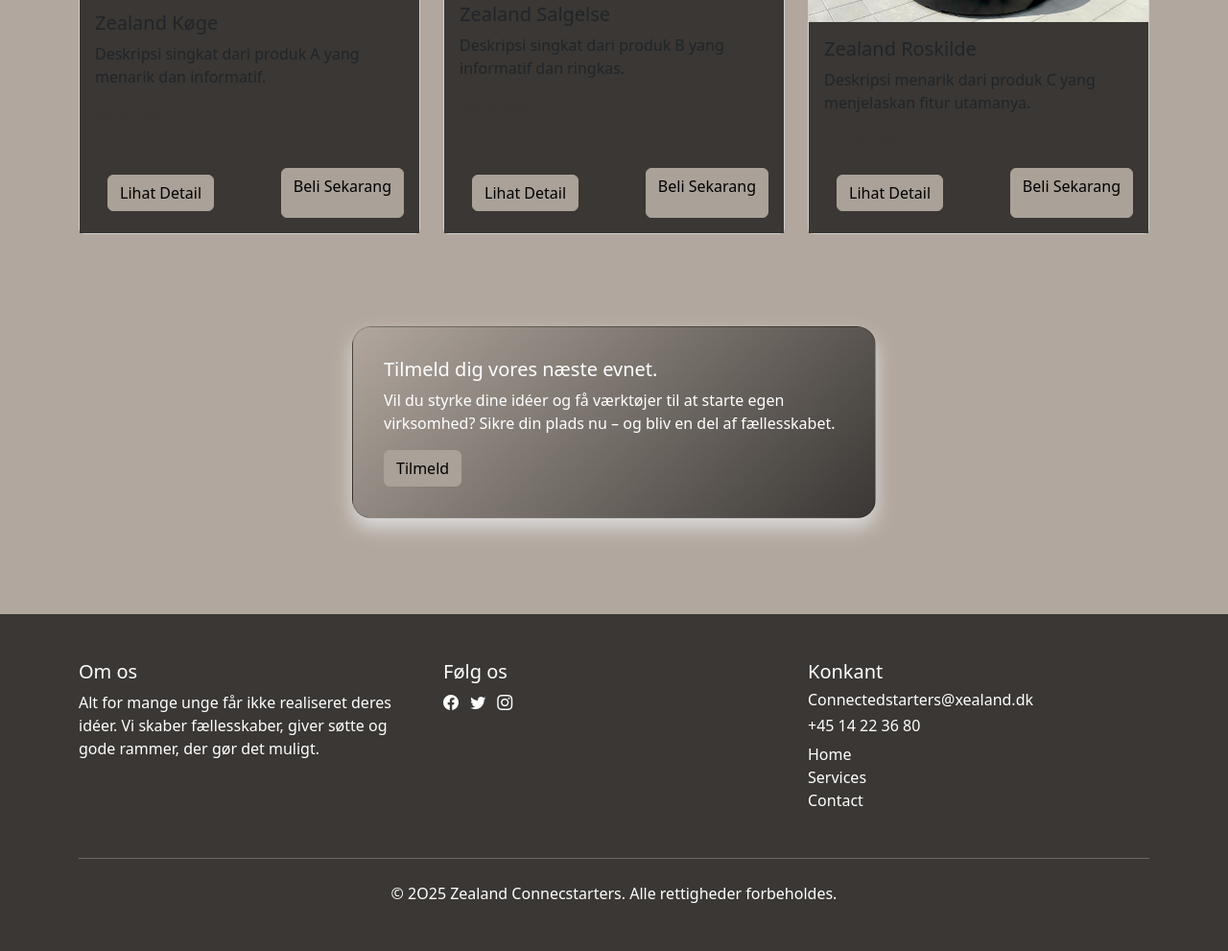
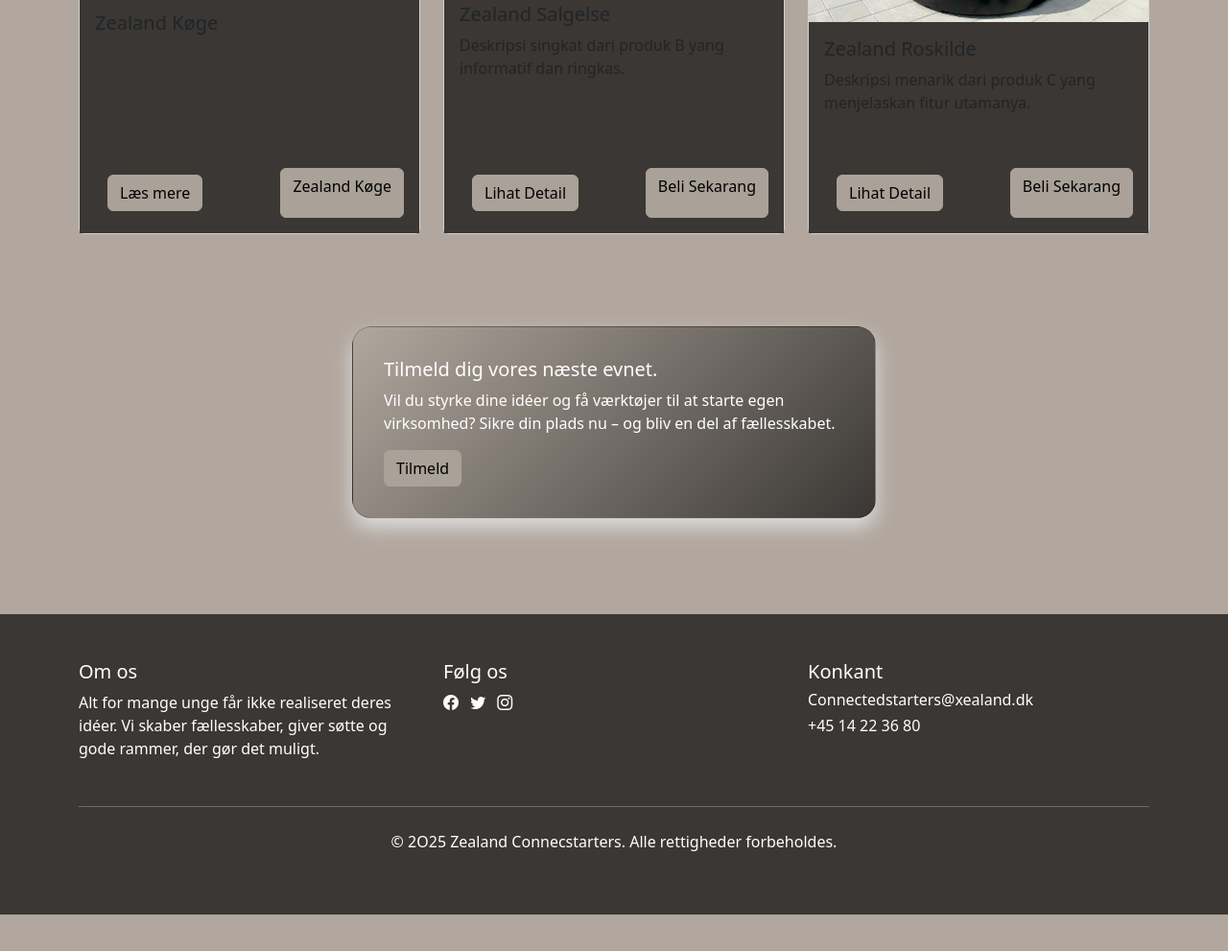
Before and after one commit to CarolineKragmann/Eksamen, a website: page index.html in a window 1280 px wide. Shown: the part 1689-2680 px from the top of the page at 96% size. After the commit the page ends 2642 px from the top, so only its background shows below. Drawn offline with nearby package versions, Linux system fonts and the light colour scheme; files that its build step writes are made by us from their sources.

Commit message:
rettelser

```diff
--- a/css/styles.scss
+++ b/css/styles.scss
@@ -22,8 +22,8 @@ $theme-colors: map-merge($theme-colors, $custom-colors);
 
 // 5. Du kan lave styling her...
   /* Baggrundsfarve på hele siden */
-body
-{   background-color:#b1a79e;
+body {
+  background-color:#b1a79e;
 }
 
  /* Header med logo og navigation */
--- a/index.html
+++ b/index.html
@@ -71,14 +71,11 @@
                 <img src="Billeder/ZKøge.png" class="card-img-top" alt="Produk 1">
                 <div class="card-body d-flex flex-column bg-primary">
                     <h5 class="card-title">Zealand Køge</h5>
-                    <p class="card-text">Deskripsi singkat dari produk A yang menarik dan informatif.</p>
-                    <p class="fw-bold text-primary">Rp50.000</p>
                     <div class="mt-auto d-flex justify-content-between">
                         <button class="btn btn-primary detail-btn" data-bs-toggle="modal" data-bs-target="#productDetailModal" data-product='{"title": "Produk A", "description": "Produk A adalah produk unggulan dengan kualitas terbaik, cocok untuk kebutuhan sehari-hari Anda."}'>
-                            <a href="#" class="btn btn-secondary">Lihat Detail</a>
-
+                            <a href="#" class="btn btn-secondary">Læs mere</a>
                         </button>
-                        <a href="#" class="btn btn-secondary">Beli Sekarang</a>
+                        <a href="#" class="btn btn-secondary">Zealand Køge</a>
                     </div>
                 </div>
             </div>
@@ -182,11 +179,6 @@
                 <h5>Konkant</h5>
                 <h6>Connectedstarters@xealand.dk</h6>
                 <h6> +45 14 22 36 80</h6>
-                <ul class="list-unstyled">
-                    <li><a href="#" class="text-decoration-none text-white">Home</a></li>
-                    <li><a href="#" class="text-decoration-none text-white">Services</a></li>
-                    <li><a href="#" class="text-decoration-none text-white">Contact</a></li>
-                </ul>
             </div>
         </div>
         <hr class="mb-4">
```
Also changed, not shown: Findditmatch.html (+2 -6 lines), Voressponsorer.html (+0 -1 lines), event.html (+1 -6 lines), kontakt.html (+1 -7 lines).
